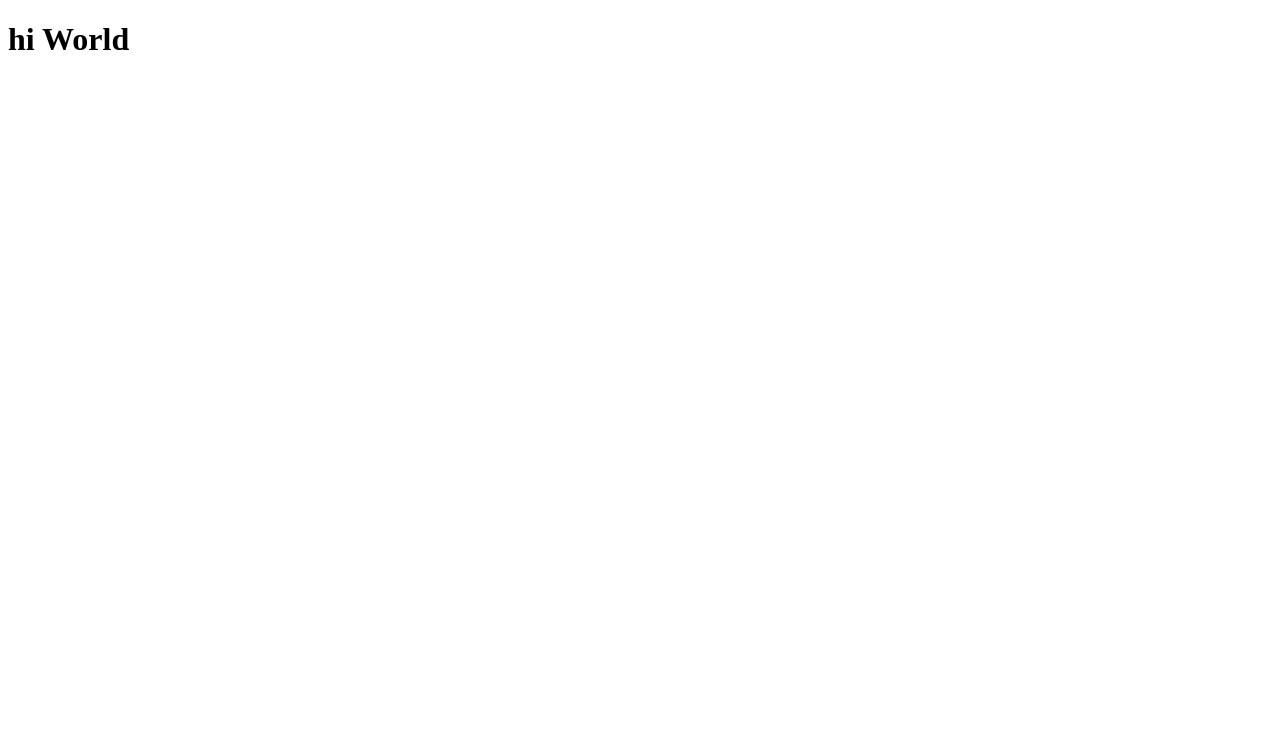
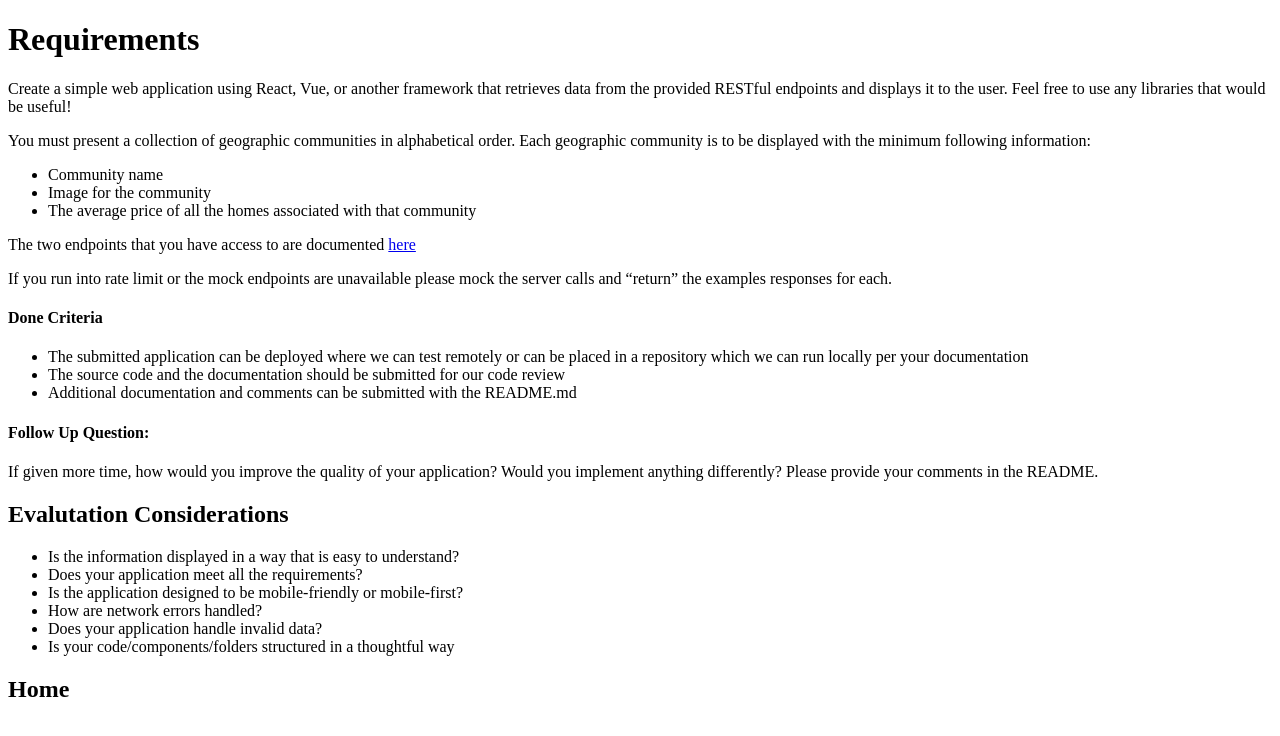
Before and after one commit to joshrazon/calgary-communities, a React app: page / in a window 1280 px wide. Shown: the top 736 px of the page. Built offline with nearby package versions, Linux system fonts and the light colour scheme.

Commit message:
added requirements

```diff
--- a/src/App.tsx
+++ b/src/App.tsx
@@ -1,5 +1,10 @@
-
-
+import { Requirements } from "./Requirements";
+import Home from "./components/Home";
 export default function App() {
-  return (<h1>hi World</h1>)
+  return (
+    <>
+      <Requirements />
+      <Home />
+    </>
+  );
 }
--- /dev/null
+++ b/src/Requirements.tsx
@@ -0,0 +1,73 @@
+const styles = {
+  fontSize: "1rem",
+};
+
+export function Requirements() {
+  return (
+    <div style={styles}>
+      <h1>Requirements</h1>
+      <p>
+        Create a simple web application using React, Vue, or another framework
+        that retrieves data from the provided RESTful endpoints and displays it
+        to the user. Feel free to use any libraries that would be useful!
+      </p>
+      <p>
+        You must present a collection of geographic communities in alphabetical
+        order. Each geographic community is to be displayed with the minimum
+        following information:
+      </p>
+      <ul>
+        <li>Community name</li>
+        <li>Image for the community</li>
+        <li>
+          The average price of all the homes associated with that community
+        </li>
+      </ul>
+      <p>
+        The two endpoints that you have access to are documented{" "}
+        <a href='https://codingtest.openhouse.ai/?version=latest'>here</a>
+      </p>
+      <p>
+        If you run into rate limit or the mock endpoints are unavailable please
+        mock the server calls and “return” the examples responses for each.
+      </p>
+      <h4>Done Criteria</h4>
+      <ul>
+        <li>
+          The submitted application can be deployed where we can test remotely
+          or can be placed in a repository which we can run locally per your
+          documentation
+        </li>
+        <li>
+          The source code and the documentation should be submitted for our code
+          review
+        </li>
+        <li>
+          Additional documentation and comments can be submitted with the
+          README.md
+        </li>
+      </ul>
+      <h4>Follow Up Question:</h4>
+      <p>
+        If given more time, how would you improve the quality of your
+        application? Would you implement anything differently? Please provide
+        your comments in the README.
+      </p>
+
+      <h2>Evalutation Considerations</h2>
+
+      <ul>
+        <li>
+          Is the information displayed in a way that is easy to understand?
+        </li>
+        <li>Does your application meet all the requirements?</li>
+        <li>
+          Is the application designed to be mobile-friendly or mobile-first?
+        </li>
+        <li>How are network errors handled?</li>
+        <li>Does your application handle invalid data?</li>
+        <li>Is your code/components/folders structured in a thoughtful way</li>
+      </ul>
+    </div>
+  );
+}
--- /dev/null
+++ b/src/components/Home.tsx
@@ -0,0 +1,11 @@
+import { useState, useEffect } from "react";
+import { getHomes } from "../mocks/get-homes";
+import { getCommunities } from "../mocks/get-communities";
+
+export default function Home() {
+  return (
+    <>
+      <h2>Home</h2>
+    </>
+  );
+}
--- a/src/index.html
+++ b/src/index.html
@@ -1,7 +1,7 @@
 <!DOCTYPE html>
 <html>
   <head>
-    <title>Student Profiles</title>
+    <title>Communities</title>
   </head>
   <body>
     <div id="root"></div>
--- /dev/null
+++ b/src/mocks/get-communities.ts
@@ -0,0 +1,72 @@
+export const getCommunities = () => {
+  return [
+    {
+      id: "56e20c00-805b-44b7-831f-f33e50edd54e",
+      name: "Bowness",
+      imgUrl:
+        "https://s3-ca-central-1.amazonaws.com/cdnarchitect/2017/11/24105657/bowness-park-rehabilitation.jpg",
+      group: "North West",
+    },
+    {
+      id: "20244d9f-8147-4633-9b29-4c0ec5a762a9",
+      name: "Varsity",
+      imgUrl:
+        "https://www.bwalk.com/media/4883/varsitysq1-rimyreehal2017-16.jpg?anchor=center&mode=crop&width=768&height=350&rnd=132114728500000000",
+      group: "North West",
+    },
+    {
+      id: "af2c8ca7-e3bb-4c8f-8f40-1f6156f4d7c4",
+      name: "Mountview - Winston Heights in North East Calgary",
+      imgUrl:
+        "https://www.daniyalnasiri.com/uploads/agent-1738/calgary-aerial.jpg",
+      group: "North East",
+    },
+    {
+      id: "1f161dcd-1221-4b0f-9ced-1498807cca55",
+      name: "Auburn Bay",
+      imgUrl:
+        "https://www.brookfieldresidential.com/-/media/brp/alberta/calgary-and-area/calgary/auburn-bay/community-images/auburn-bay-lake-sunset-dock-brookfield-residential.jpg?h=1000&w=1600&la=en&hash=9D01761DA6F423AE008124B4A116D0182FF297D0",
+      group: "South East",
+    },
+    {
+      id: "7fccecd9-d246-4681-84e9-a92861999c20",
+      name: "Seton",
+      imgUrl:
+        "https://www.brookfieldresidential.com/-/media/brp/alberta/calgary-and-area/calgary/seton/community-images/business-district-seton-calgary-alberta.jpg?h=1000&w=1062&la=en&hash=0FFD97F5384CD9825FCBB8C5775C92976D36C9CE",
+      group: "South East",
+    },
+    {
+      id: "f5796140-887c-4cf0-b301-f96f3f4fc275",
+      name: "Eau Claire",
+      imgUrl:
+        "https://media-cdn.tripadvisor.com/media/photo-s/0d/c8/f0/d5/photo0jpg.jpg",
+      group: "South West",
+    },
+    {
+      id: "a75e7343-23f3-45c4-a1a4-e88746b11ebf",
+      name: "Oakridge",
+      imgUrl: "",
+      group: "South West",
+    },
+    {
+      id: "84666941-c1b9-43a8-82a0-dbc3a82862c4",
+      name: "Mahogany",
+      imgUrl:
+        "https://www.hopewellsandgate.com/img/website/content/about-mahogany/lakes-beaches.jpg",
+      group: "South East",
+    },
+    {
+      id: "29c7292d-c04b-49c4-acd6-a1a8de952408",
+      name: "Brentwood",
+      imgUrl: "",
+      group: "North West",
+    },
+    {
+      id: "86b42a15-1a35-4819-8646-6719ea275ecf",
+      name: "Rosedale",
+      imgUrl:
+        "https://calgary.newinfills.ca/media/original/rosedale-calgary-newinfills.jpg",
+      group: "North West",
+    },
+  ];
+};
--- /dev/null
+++ b/src/mocks/get-homes.ts
@@ -0,0 +1,72 @@
+export const getHomes = () => {
+  return [
+    {
+      id: "56e20c00-805b-44b7-831f-f33e50edd54e",
+      name: "Bowness",
+      imgUrl:
+        "https://s3-ca-central-1.amazonaws.com/cdnarchitect/2017/11/24105657/bowness-park-rehabilitation.jpg",
+      group: "North West",
+    },
+    {
+      id: "20244d9f-8147-4633-9b29-4c0ec5a762a9",
+      name: "Varsity",
+      imgUrl:
+        "https://www.bwalk.com/media/4883/varsitysq1-rimyreehal2017-16.jpg?anchor=center&mode=crop&width=768&height=350&rnd=132114728500000000",
+      group: "North West",
+    },
+    {
+      id: "af2c8ca7-e3bb-4c8f-8f40-1f6156f4d7c4",
+      name: "Mountview - Winston Heights in North East Calgary",
+      imgUrl:
+        "https://www.daniyalnasiri.com/uploads/agent-1738/calgary-aerial.jpg",
+      group: "North East",
+    },
+    {
+      id: "1f161dcd-1221-4b0f-9ced-1498807cca55",
+      name: "Auburn Bay",
+      imgUrl:
+        "https://www.brookfieldresidential.com/-/media/brp/alberta/calgary-and-area/calgary/auburn-bay/community-images/auburn-bay-lake-sunset-dock-brookfield-residential.jpg?h=1000&w=1600&la=en&hash=9D01761DA6F423AE008124B4A116D0182FF297D0",
+      group: "South East",
+    },
+    {
+      id: "7fccecd9-d246-4681-84e9-a92861999c20",
+      name: "Seton",
+      imgUrl:
+        "https://www.brookfieldresidential.com/-/media/brp/alberta/calgary-and-area/calgary/seton/community-images/business-district-seton-calgary-alberta.jpg?h=1000&w=1062&la=en&hash=0FFD97F5384CD9825FCBB8C5775C92976D36C9CE",
+      group: "South East",
+    },
+    {
+      id: "f5796140-887c-4cf0-b301-f96f3f4fc275",
+      name: "Eau Claire",
+      imgUrl:
+        "https://media-cdn.tripadvisor.com/media/photo-s/0d/c8/f0/d5/photo0jpg.jpg",
+      group: "South West",
+    },
+    {
+      id: "a75e7343-23f3-45c4-a1a4-e88746b11ebf",
+      name: "Oakridge",
+      imgUrl: "",
+      group: "South West",
+    },
+    {
+      id: "84666941-c1b9-43a8-82a0-dbc3a82862c4",
+      name: "Mahogany",
+      imgUrl:
+        "https://www.hopewellsandgate.com/img/website/content/about-mahogany/lakes-beaches.jpg",
+      group: "South East",
+    },
+    {
+      id: "29c7292d-c04b-49c4-acd6-a1a8de952408",
+      name: "Brentwood",
+      imgUrl: "",
+      group: "North West",
+    },
+    {
+      id: "86b42a15-1a35-4819-8646-6719ea275ecf",
+      name: "Rosedale",
+      imgUrl:
+        "https://calgary.newinfills.ca/media/original/rosedale-calgary-newinfills.jpg",
+      group: "North West",
+    },
+  ];
+};
```
Also changed, not shown: 2 other files (tests, documents, lock files or other folders).
